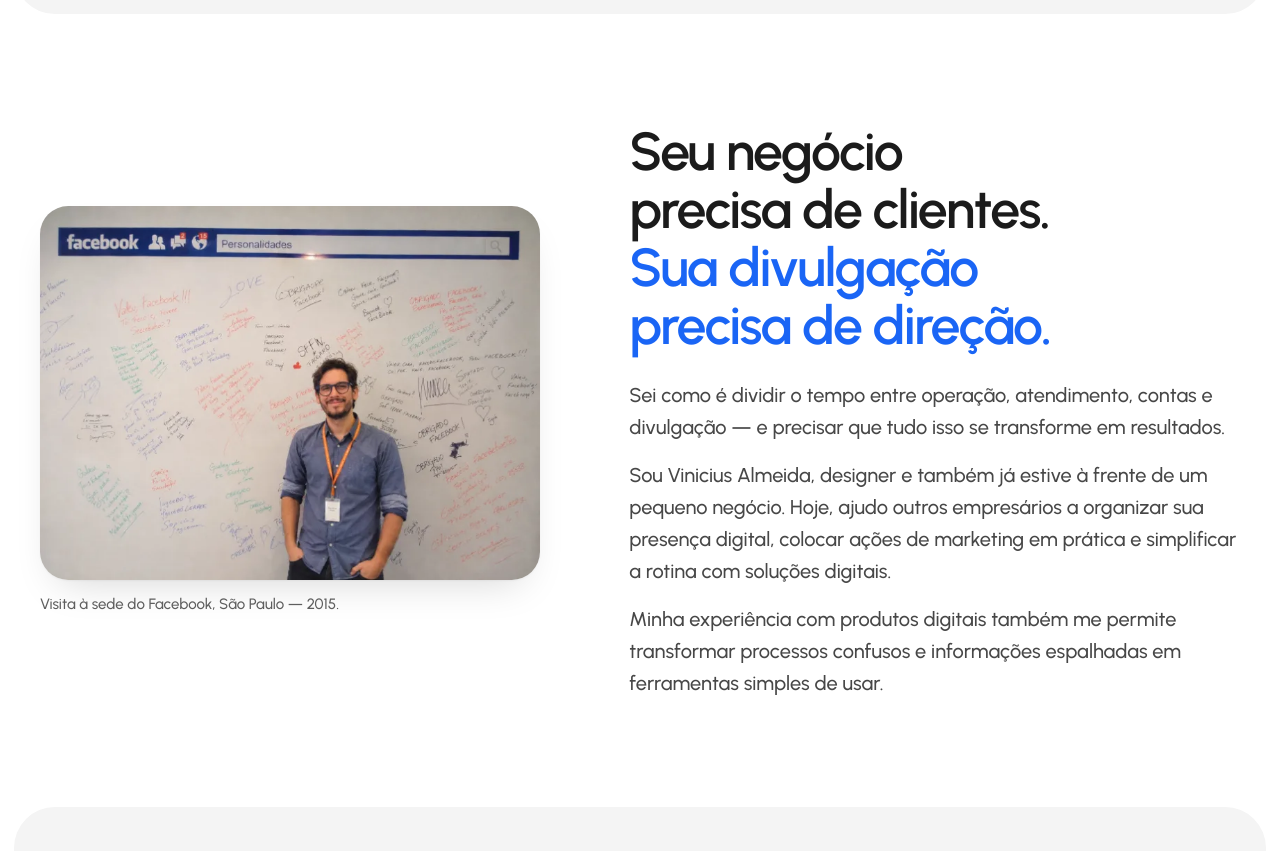
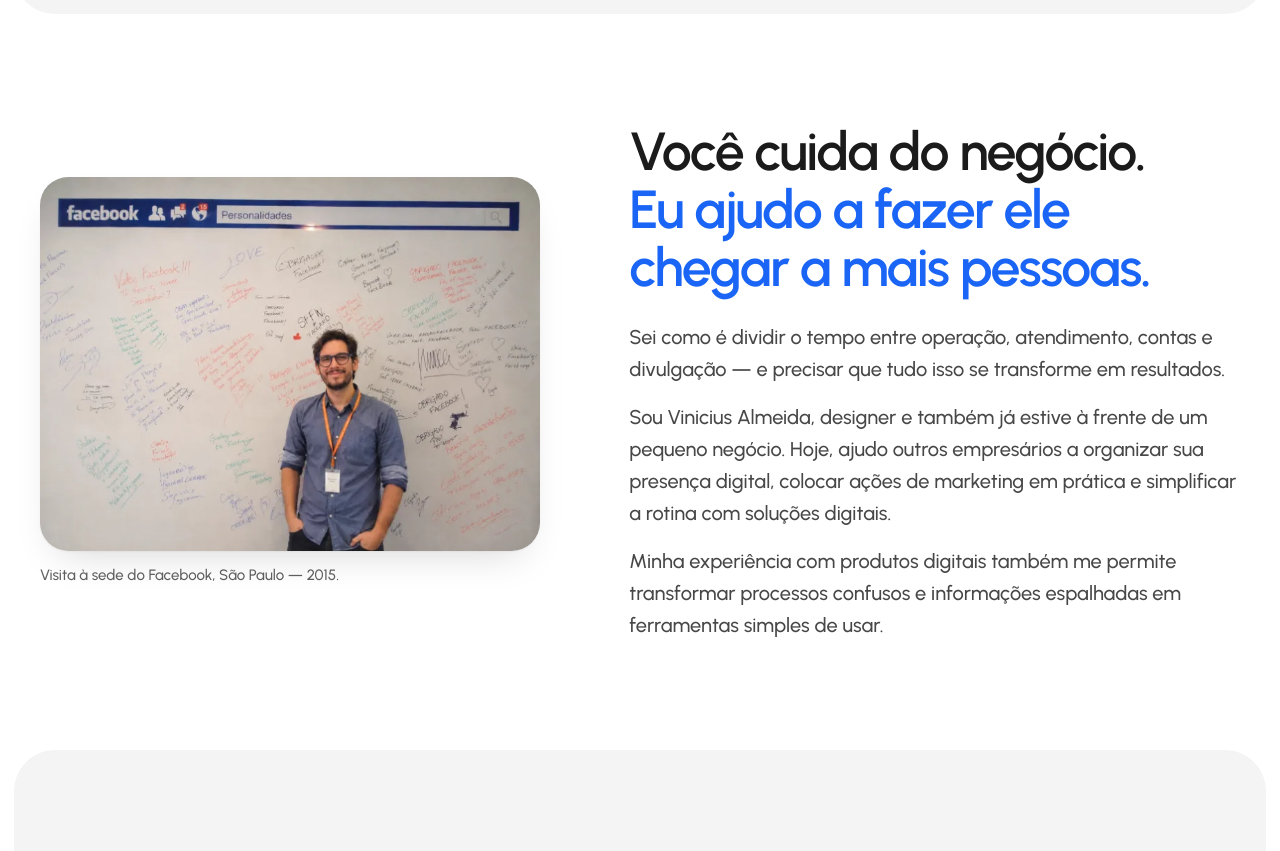
Before and after one commit to magnirostris/site-vinicius-almeida, a plain HTML site: page site/index.html in a window 1280 px wide. Shown: the part 4860-5711 px from the top of the page. Drawn offline with Linux system fonts and the light colour scheme.

Commit message:
Atualiza o título da seção Sobre
Co-Authored-By: Claude Sonnet 5.5 <noreply@anthropic.com>

```diff
--- a/site/index.html
+++ b/site/index.html
@@ -435,7 +435,7 @@
         </figure>
 
         <div class="about__content">
-          <h2 class="section-title" id="sobre-title">Seu negócio precisa de clientes. <span class="hl hl--block">Sua divulgação precisa de direção.</span></h2>
+          <h2 class="section-title" id="sobre-title">Você cuida do negócio. <span class="hl hl--block">Eu ajudo a fazer ele chegar a mais pessoas.</span></h2>
           <div class="about__text">
             <p>Sei como é dividir o tempo entre operação, atendimento, contas e divulgação&nbsp;— e precisar que tudo isso se transforme em resultados.</p>
             <p>Sou Vinicius Almeida, designer e também já estive à frente de um pequeno negócio. Hoje, ajudo outros empresários a organizar sua presença digital, colocar ações de marketing em prática e simplificar a rotina com soluções digitais.</p>
```
